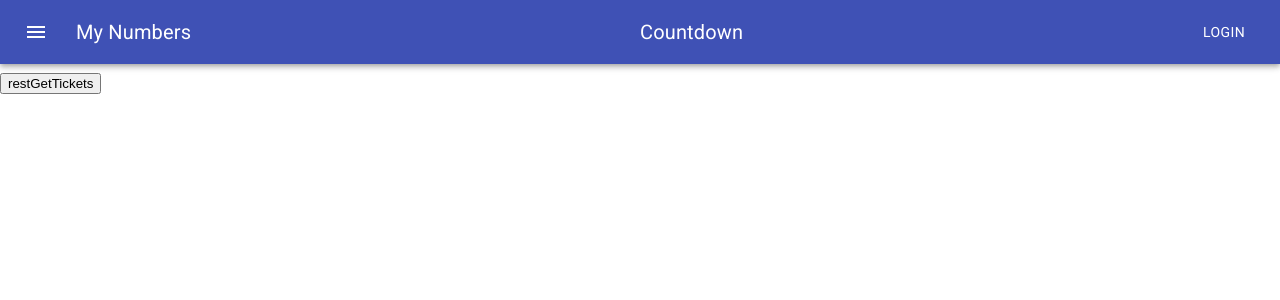
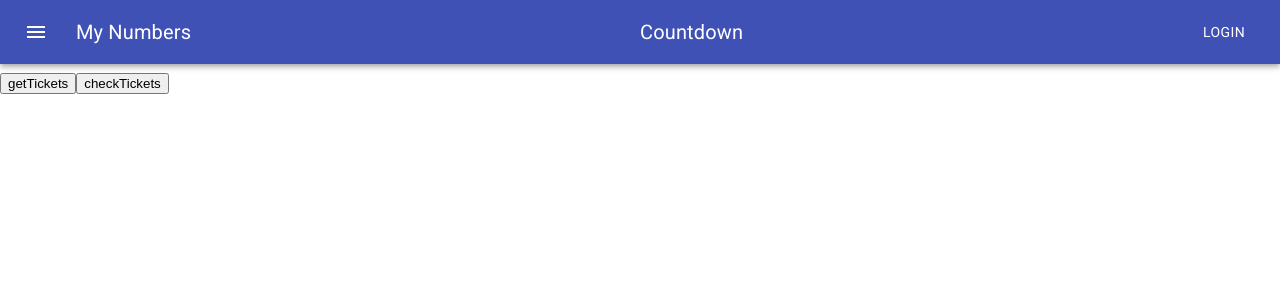
Before and after one commit to ronaldgreeff/glotto, a React (Create React App) app: page / in a window 1280 px wide. Shown: the top 300 px of the page. Built offline with nearby package versions, Linux system fonts and the light colour scheme.

Commit message:
@checking tickets

```diff
--- a/src/App.js
+++ b/src/App.js
@@ -6,25 +6,23 @@ import Container from '@material-ui/core/Container';
 import { spacing } from '@material-ui/system';
 import Box from '@material-ui/core/Box';
 
-
 function TempButton(props) {
   // use this to setState of App,
   // simulating API call to retrieve user's tickets
   return (
     <button onClick={props.onClick}>
-      restGetTickets
+      {props.words}
     </button>
   );
 }
-
 
 class App extends React.Component {
 
   constructor(props) {
     super(props);
     this.state = {
-      ticketData: [
-      ]
+      ticketData: [],
+      lottoData: [],
     };
   }
 
@@ -46,8 +44,8 @@ class App extends React.Component {
     return result.toFixed();
   }
 
-  restGetTickets(data) {
-    var ticketData = [
+  restGetTickets() {
+    const ticketData = [
       { x: 1, y: 2, n: [1,] },
       { x: 7, y: 49, n: [8,12,3,30,6,40,32] },
       { x: 5, y: 69, n: [26,47,15,59,65] },
@@ -61,6 +59,33 @@ class App extends React.Component {
     });
   }
 
+  getLottoResults() {
+    const lottoData = [
+      { x: 1, y: 2, n: [1,] },
+      { x: 7, y: 49, n: [8,12,3,30,6,40,32] },
+      { x: 5, y: 69, n: [26,47,15,59,65] },
+    ]
+    this.setState({
+      lottoData: lottoData,
+    })
+  }
+
+  checkTickets() {
+    this.getLottoResults();
+
+    const lottoData = this.state.lottoData;
+    const ticketData = this.state.ticketData;
+
+    for (var ld of lottoData) {
+      for (var td of ticketData) {
+        if (ld.x === td.x && ld.y === td.y) {
+          console.log(ld, td)
+        }
+      }
+    }
+
+  }
+
   render() {
 
     return (
@@ -72,7 +97,8 @@ class App extends React.Component {
           </Container>
         </Box>
         <Box>
-          <TempButton onClick={(data) => this.restGetTickets(data)} />
+          <TempButton words={'getTickets'} onClick={() => this.restGetTickets()} />
+          <TempButton words={'checkTickets'} onClick={() => this.checkTickets()} />
         </Box>
       </div>
     );
```
Also changed, not shown: src/Helpers.js (deleted, +0 -20 lines), src/RowOdds.js (+0 -21 lines), src/TicketGrid.js (+0 -26 lines).
